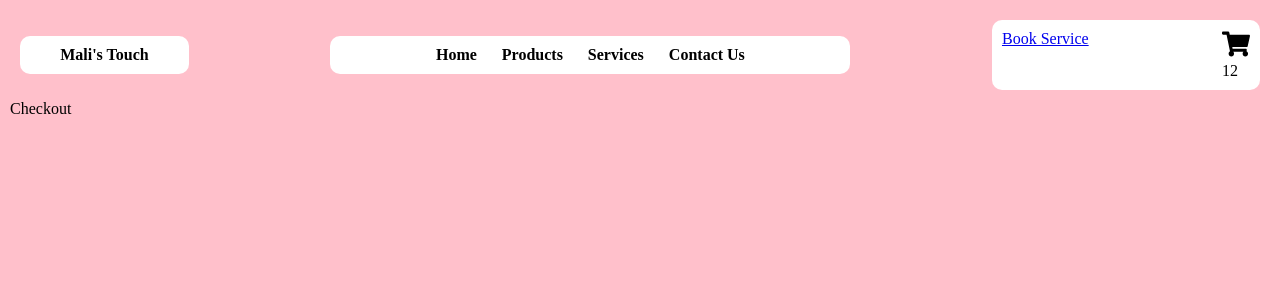
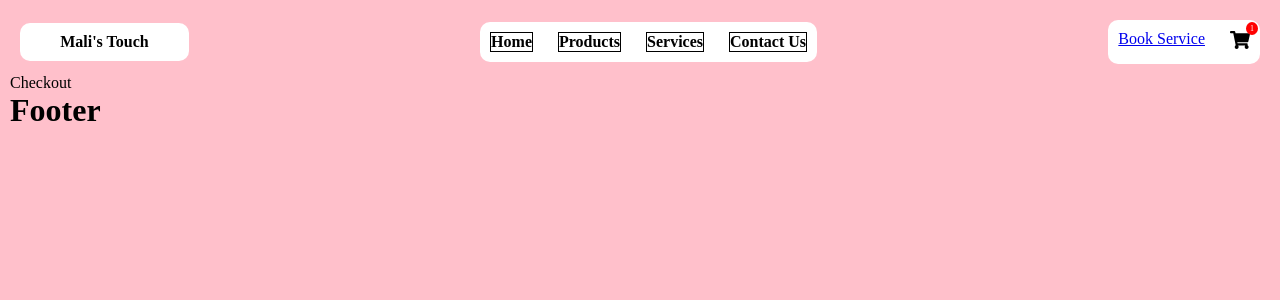
Before and after one commit to developer866/MakeUpStore, a React (Vite) app: page /Checkout in a window 1280 px wide. Shown: the top 300 px of the page. Built offline with nearby package versions, Linux system fonts and the light colour scheme.

Commit message:
Add Footer component and update Carticon and Navbar for improved functionality and styling

```diff
--- a/src/App.jsx
+++ b/src/App.jsx
@@ -8,6 +8,7 @@ import Checkout from './pages/Checkout'
 import Contact from './pages/Contact'
 import Productdetails from './pages/Productdetails'
 import Products from './pages/Products'
+import Footer from './components/Footer'
 
 function App() {
 
@@ -23,6 +24,7 @@ function App() {
         <Route path="/Productdetails" element={<Productdetails />} />
         <Route path="/Checkout" element={<Checkout />} />
       </Routes>
+      <Footer />
     </main>
   )
 }
--- a/src/components/Carticon.jsx
+++ b/src/components/Carticon.jsx
@@ -1,30 +1,35 @@
-import React from 'react'
-import { Link } from 'react-router-dom'
-import { FaShoppingCart } from 'react-icons/fa'
-function Carticon(props) {
+import React, { useState } from "react";
+import { FaShoppingCart } from "react-icons/fa";
+
+export default function DynamicCart() {
+  const [count, setCount] = useState(1);
+
   return (
+    <div style={{ position: "relative", display: "inline-block" }}>
+      {/* Cart Icon */}
+      <FaShoppingCart
+        size={20}
+        style={{ cursor: "pointer" }}
+        onClick={() => setCount(count + 1)} // Add item when clicked
+      />
 
-    <>
-      <style>
-            {`
-            .btn{
-             display:Block;
-            }
-             @media(max-width:600px){
-             .btn{
-             display:none;}
-             }
-            `
-            }
-        </style>
-      <div>
-
-        <FaShoppingCart size={28} />
-        <div>{props.totalItem}</div>
-      </div>
-    </>
-
-  )
+      {/* Badge */}
+      {count > 0 && (
+        <span
+          style={{
+            position: "absolute",
+            top: "-8px",
+            right: "-8px",
+            background: "red",
+            color: "white",
+            borderRadius: "50%",
+            fontSize: "8px",
+            padding: "2px 4px",
+          }}
+        >
+          {count}
+        </span>
+      )}
+    </div>
+  );
 }
-
-export default Carticon
--- a/src/components/Footer.jsx
+++ b/src/components/Footer.jsx
@@ -0,0 +1,7 @@
+export default function Footer (){
+    return(
+        <>
+        <h1>Footer</h1>
+        </>
+    )
+}
--- a/src/components/Navbar.css
+++ b/src/components/Navbar.css
@@ -2,14 +2,13 @@
   display: flex;
   justify-content: space-between;
   align-items: center;
-  /* border: 1px solid white; */
   border-radius: 10px;
   padding: 10px;
 }
 
 /* Logo styling */
 .logo {
-  width: 30%;
+  width: 50%;
   background: white;
   border-radius: 10px;
   padding: 10px;
@@ -24,14 +23,15 @@
 @media (min-width: 768px) {
   .cart {
     display: flex;
-    min-width: 20%;
+    min-width: 10%;
     justify-content: space-between;
+    gap: 25px;
   }
 }
-.mobilecart{
+.mobilecart {
   display: flex;
   justify-content: space-between;
-  align-items:center;
+  align-items: center;
   gap: 10px;
 }
 
@@ -65,9 +65,16 @@
     background: white;
     padding: 10px;
     border-radius: 10px;
-    min-width: 500px;
-    /* text-align: center; */
+    min-width: 20%;
     justify-content: center;
+    p{
+      /* font-size: 3rem; */
+      /* background:black;*/
+      border:1px solid black;
+      text-a
+      min-width:100px;
+
+    }
   }
 
   .navbar-links a {
@@ -101,14 +108,16 @@
 /* Mobile popup menu */
 .menu-popup {
   position: absolute;
-  top: 0;
-  right: 0;
-  width: 30%;
+  text-align: center;
+  top: 18px;
+  right: 10px;
+  width: 40%;
   background: white;
-  padding: 10px;
-  border-radius: 10px 0px 0px 10px;
+  padding: 10px 0px;
+  border-radius: 10px 10px 10px 10px;
   box-shadow: 0 0 8px rgba(0, 0, 0, 0.1);
   animation: slideIn 0.5s ease;
+  opacity: 1;
 }
 
 @keyframes slideIn {
@@ -128,7 +137,7 @@
 }
 
 .close-icon {
-  width: 30px;
+  width: 20px;
   cursor: pointer;
 }
 
@@ -137,21 +146,15 @@
   display: flex;
   flex-direction: column;
   gap: 25px;
-  color: white;
 }
 
 .menu-links a {
   text-decoration: none;
-
   color: Black;
-
+  font-size: 1rem;
   transition: color 0.3s;
 }
 
 .menu-links a:hover {
   color: #a0430a;
 }
-p {
-  padding: 0;
-  margin: 0;
-}
--- a/src/components/Navbar.jsx
+++ b/src/components/Navbar.jsx
@@ -23,16 +23,12 @@ function Navbar() {
               <Link to="/">
                 <p>Home</p>
               </Link>
-
               <Link to="/Products">
                 <p>Products</p>
               </Link>
               <Link to="/Services">
                 <p>Services</p>
               </Link>
-              {/* <Link to="/BookService">
-                <p>Book Now</p>
-              </Link> */}
               <Link to="/Contact">
                 <p>Contact Us</p>
               </Link>
@@ -44,14 +40,14 @@ function Navbar() {
 
               <Button text="Book Service" link='Booking' />
             </div>
-            <Carticon totalItem="12" />
+            <Carticon />
           </section>
 
           {/* mobile menu */}
           <section className="mobile-menu">
             {/* hamburger icon */}
             <div className="mobilecart">
-              <Carticon totalItem="12" />
+              <Carticon />
               <img
                 src="/Images/bars-solid-full.svg"
                 className="menu-icon"
```
